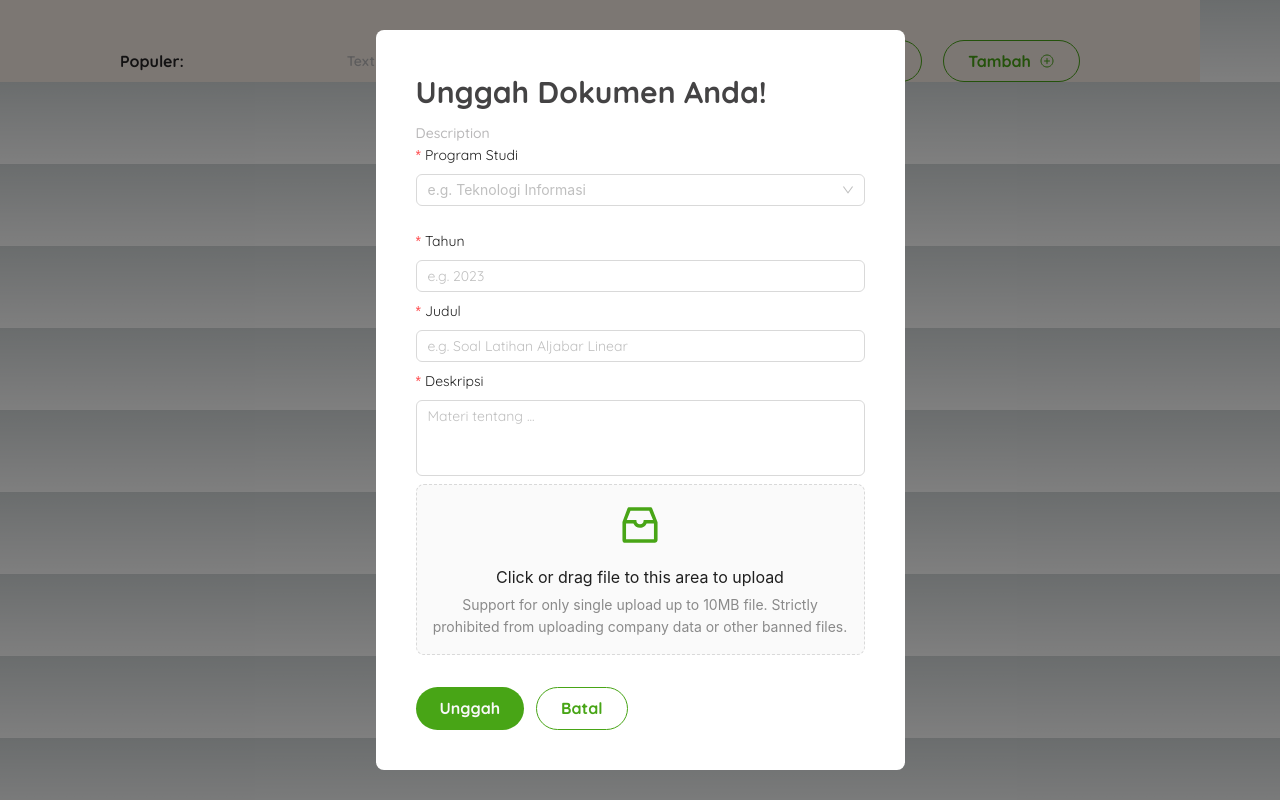
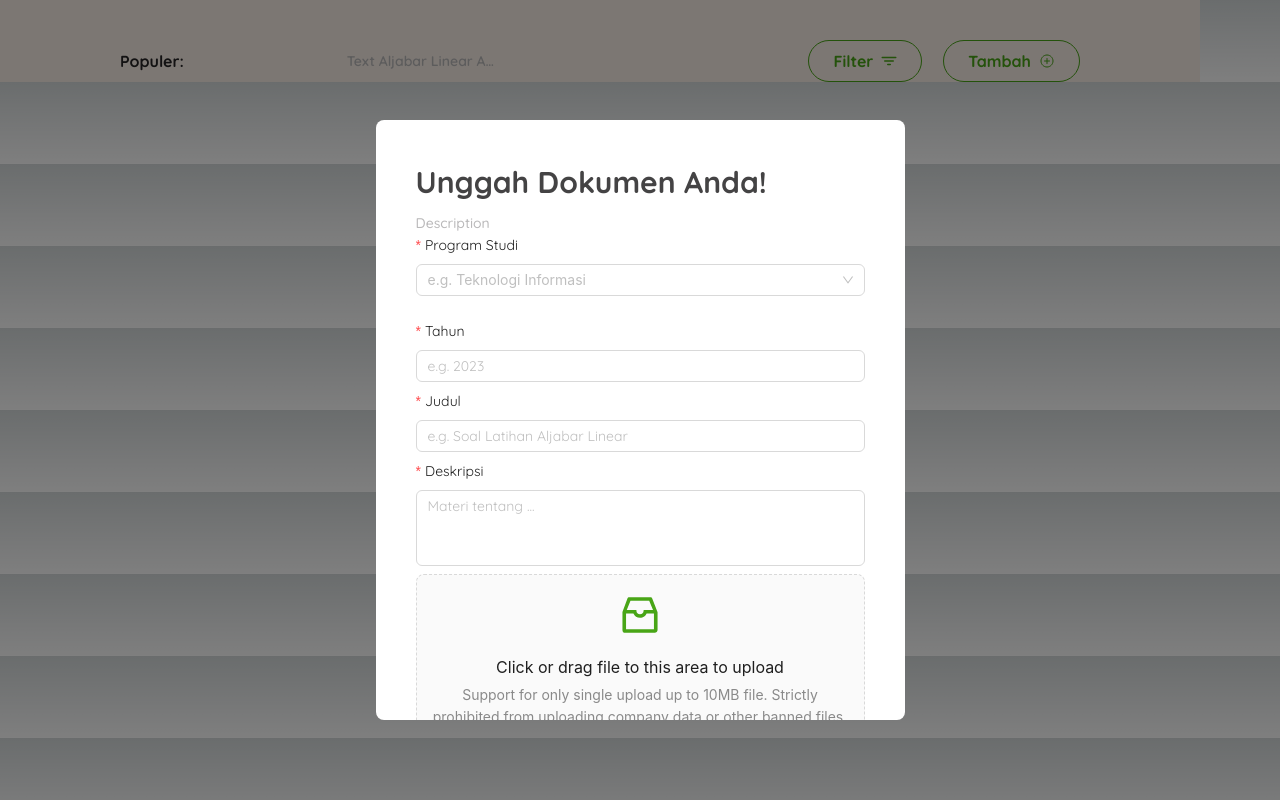
Before and after one commit to qornainaji/FE_PAW, a Next.js app: page /testing-component/content in a window 1280 px wide. Both pictures are taken after a click on the button "Tambah". Built offline with nearby package versions, Linux system fonts and the light colour scheme.

Commit message:
feat: modal closes when overlay is pressed

```diff
--- a/src/app/components/uploadfile/uploadfile.js
+++ b/src/app/components/uploadfile/uploadfile.js
@@ -1,5 +1,5 @@
 'use client;'
-
+require('dotenv').config();
 import { ConfigProvider, Form, Input, Select } from 'antd';
 import { InboxOutlined } from '@ant-design/icons';
 import { message, Upload } from 'antd';
@@ -7,13 +7,28 @@ const { Dragger } = Upload;
 import Button from '../button/button';
 import axios from 'axios';
 import { on } from 'events';
-import { use, useState } from 'react';
+import { use, useState, useEffect, useRef } from 'react';
 
 
 export default function UploadFile({ onClose }) {
     const [selectedFile, setSelectedFile] = useState(null);
     const [pdfPreview, setPdfPreview] = useState(null);
     const [loading, setLoading] = useState(false);
+
+    const modalContainerRef = useRef(null);
+
+    useEffect(() => {
+        const handleClickOutside = (event) => {
+            if (modalContainerRef.current && !modalContainerRef.current.contains(event.target)) {
+                onClose();
+            }
+        }
+
+        document.addEventListener("mousedown", handleClickOutside);
+        return () => {
+            document.removeEventListener("mousedown", handleClickOutside);
+        }
+    }, [modalContainerRef]);
 
     const onFileChange = (e) => {
         const file = e.target.files[0];
@@ -54,7 +69,7 @@ export default function UploadFile({ onClose }) {
         }
         try {
             // const response = await axios.post('https://plain-toad-sweater.cyclic.app'+'/documents/', formData, {
-            const response = await axios.post('http://localhost:4000' + '/documents/', formData, {
+            const response = await axios.post(process.env.NEXT_PUBLIC_API_URL + 'documents/', formData, {
                 headers: {
                     'Content-Type': 'multipart/form-data',
                 },
@@ -120,7 +135,7 @@ export default function UploadFile({ onClose }) {
 
     return (
         <div className="fixed top-0 left-0 w-full h-full flex items-center justify-center bg-black bg-opacity-50 z-50" >
-            <div className="bg-white p-10 rounded-lg flex flex-row-reverse  ">
+            <div ref={modalContainerRef} className="bg-white p-10 mt-10 rounded-lg flex flex-row-reverse h-3/4 overflow-auto">
                 <div>
                     <div>
                         <h1 className="text-[30px] font-bold text-neutral-900 pb-[8px] ">Unggah Dokumen Anda!</h1>
@@ -225,11 +240,11 @@ export default function UploadFile({ onClose }) {
                                     </Dragger>
                                 </Form.Item>
                                 <Form.Item>
-                                    <div className='flex flex-row pt-[24px] space-x-[12px] '>
+                                    <div className='flex flex-row pt-[24px] space-x-[12px] mb-10'>
                                         <Button
                                             htmlType='submit'
                                             text='Unggah'
-                                            className="hover:bg-green-2-600 "
+                                            className="hover:bg-green-2-600"
                                             loading={loading}
                                         />
                                         <Button
```
